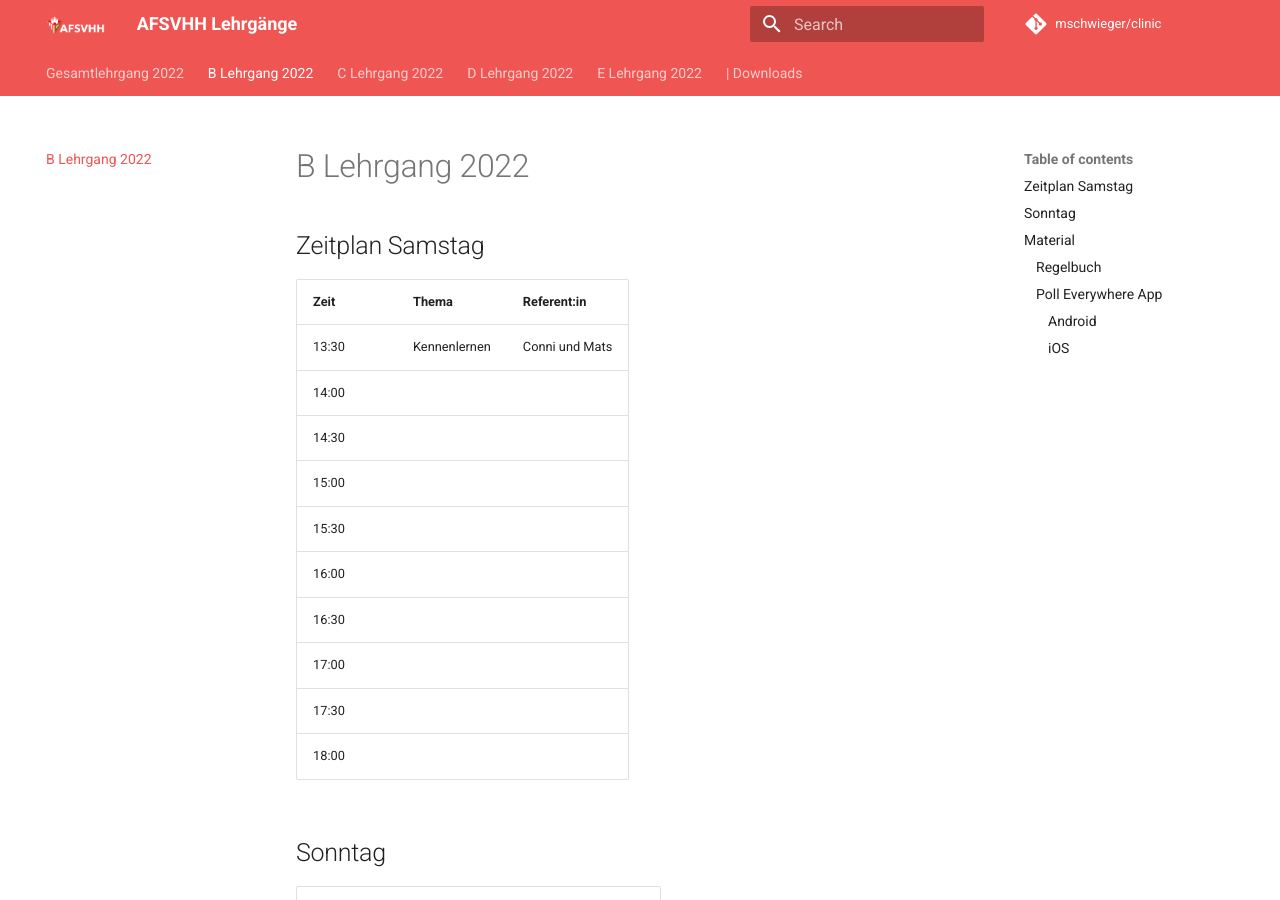
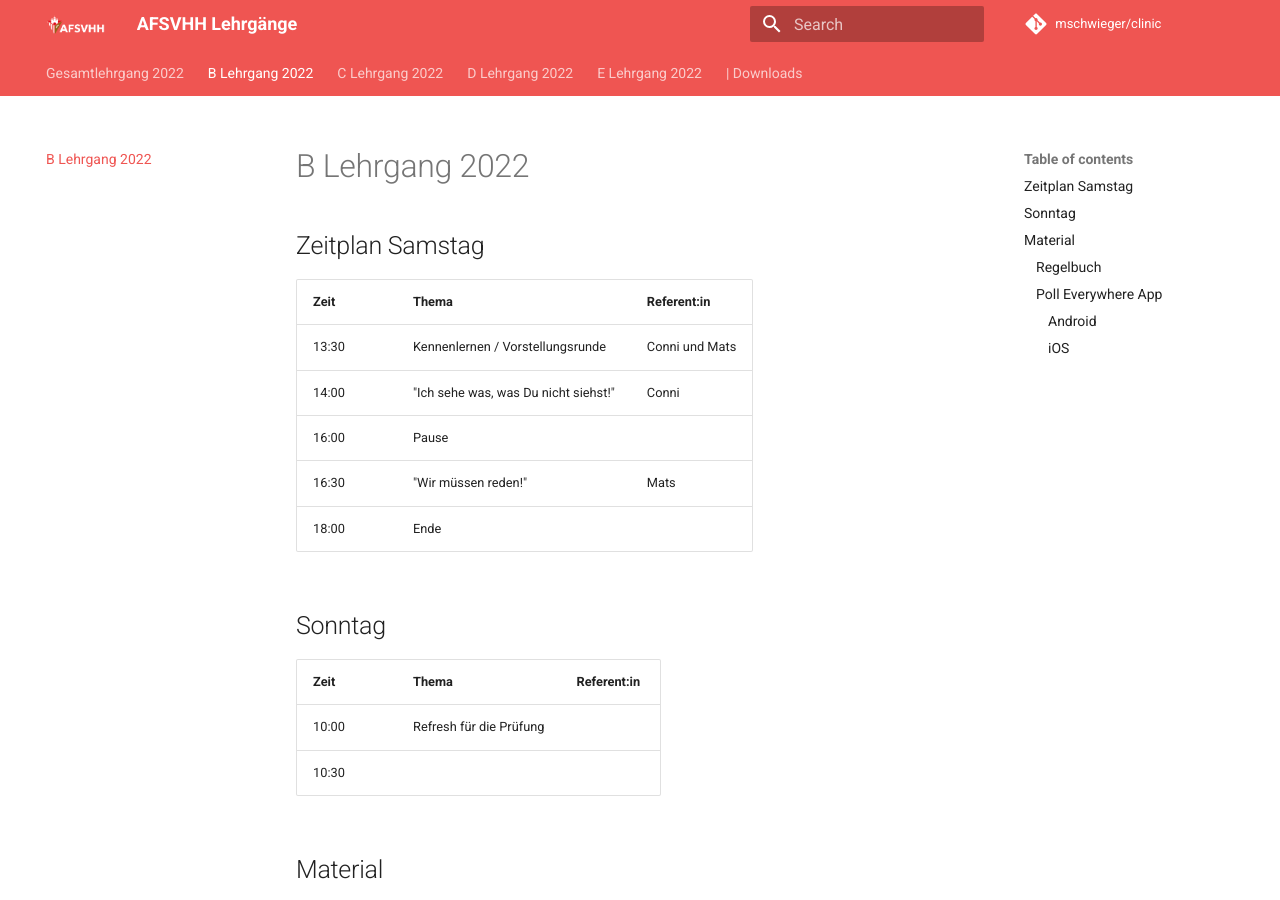
Before and after one commit to mschwieger/clinic, an MkDocs documentation site: the page built from docs/B.md, in a window 1280 px wide and 900 px high. Built offline with MkDocs 1.6.1 and Material for MkDocs 9.7.7, drawn with Linux system fonts in a browser that asks for light colours; comment, search, counter and statistics services are not loaded.

Commit message:
Update B.md

```diff
--- a/docs/B.md
+++ b/docs/B.md
@@ -4,16 +4,11 @@
 
 |Zeit     |Thema      |Referent:in  |
 |:---     |:---       |:---         |
-|13:30    |Kennenlernen|Conni und Mats|
-|14:00    |||
-|14:30    |||
-|15:00    |||
-|15:30    |||
-|16:00    |||
-|16:30    |||
-|17:00    |||
-|17:30    |||
-|18:00    |||
+|13:30    |Kennenlernen / Vorstellungsrunde|Conni und Mats|
+|14:00    |"Ich sehe was, was Du nicht siehst!"|Conni|
+|16:00    |Pause|
+|16:30    |"Wir müssen reden!"|Mats|
+|18:00    |Ende||
 
 ## Sonntag
 
```
